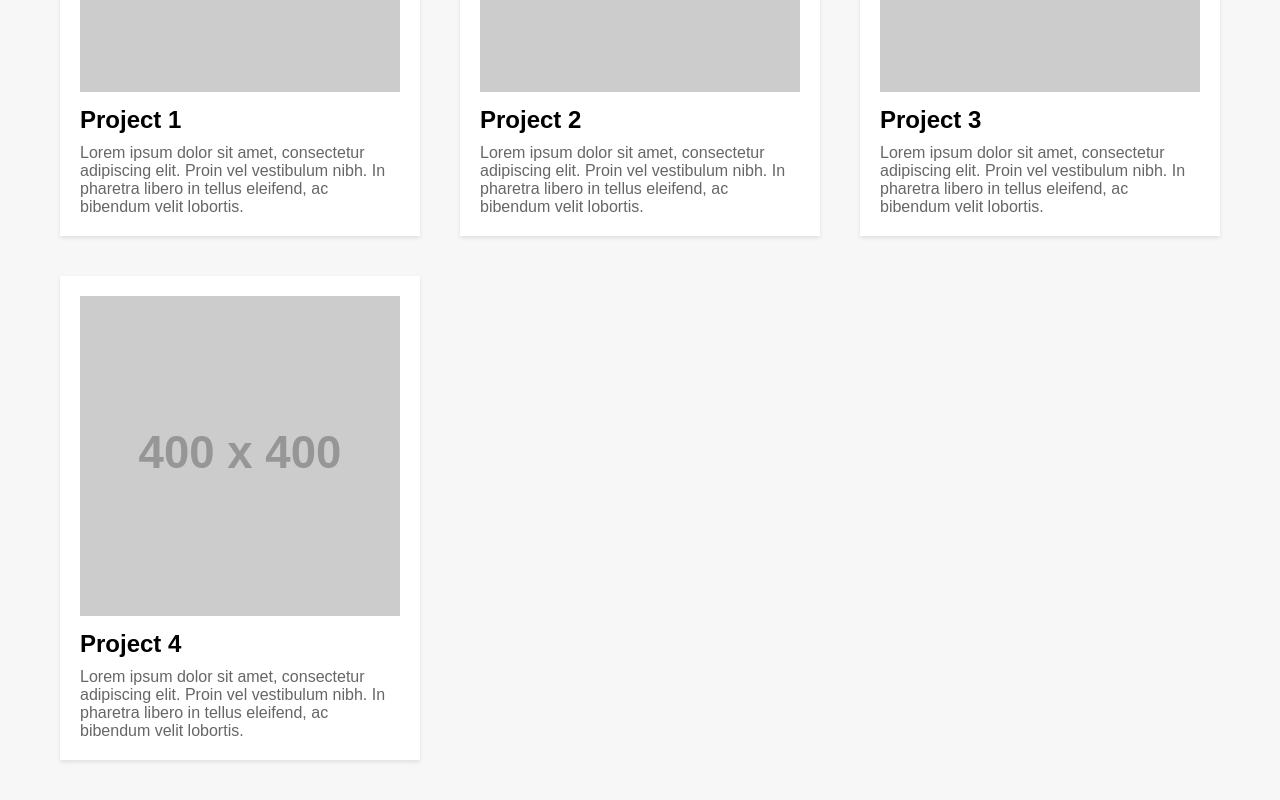
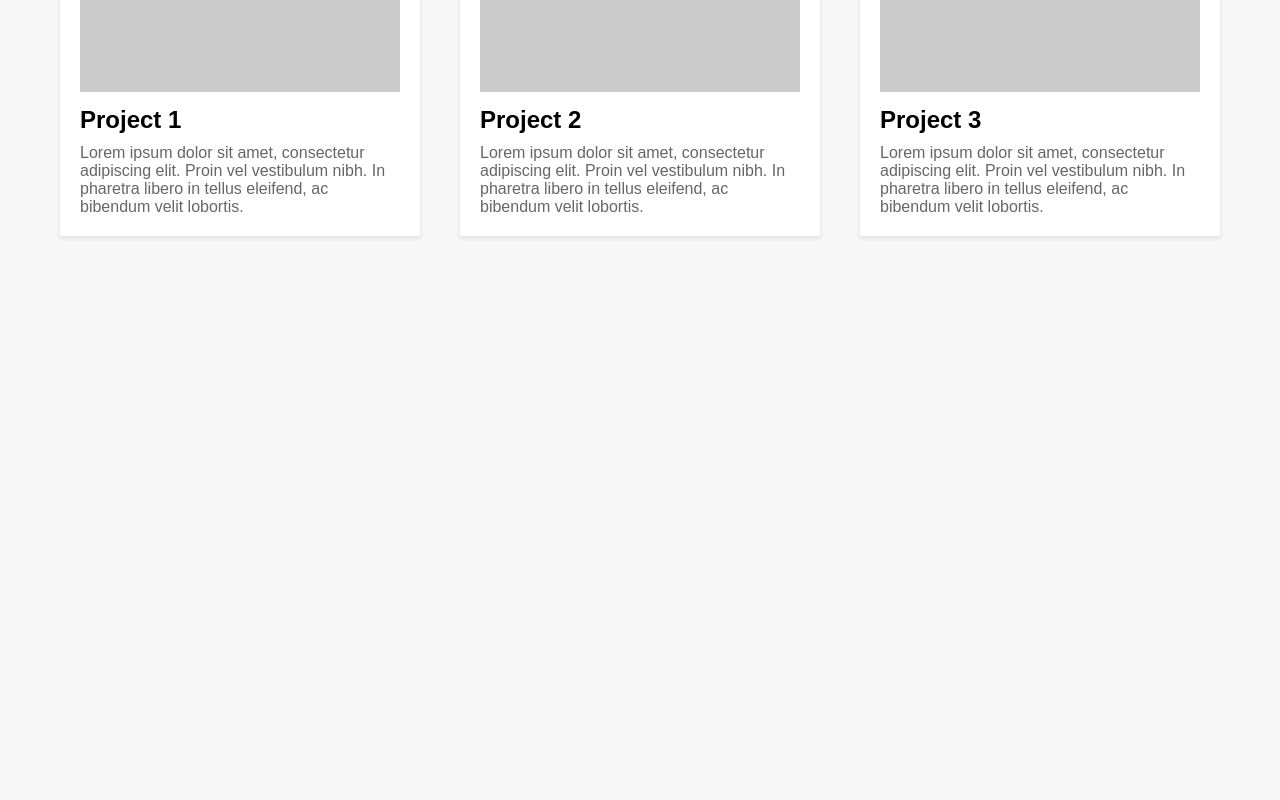
Before and after one commit to DevMike9113/DevMike9113.github.io, a plain HTML site: page index.html in a window 1280 px wide. Shown: the part 328-1128 px from the top of the page. After the commit the page ends 800 px from the top, so only its background shows below. Drawn offline with Linux system fonts and the light colour scheme; placeholder pictures from the web are drawn by us.

Commit message:
removed one test proj

```diff
--- a/index.html
+++ b/index.html
@@ -75,23 +75,6 @@
             </p>
           </div>
         </div>
-        <div class="project">
-          <a href="#">
-            <img
-              src="https://via.placeholder.com/400x400"
-              alt="Project 4"
-              class="project-image"
-            />
-          </a>
-          <div class="project-info">
-            <h2 class="project-title">Project 4</h2>
-            <p class="project-description">
-              Lorem ipsum dolor sit amet, consectetur adipiscing elit. Proin vel
-              vestibulum nibh. In pharetra libero in tellus eleifend, ac
-              bibendum velit lobortis.
-            </p>
-          </div>
-        </div>
       </div>
     </div>
   </body>
```
